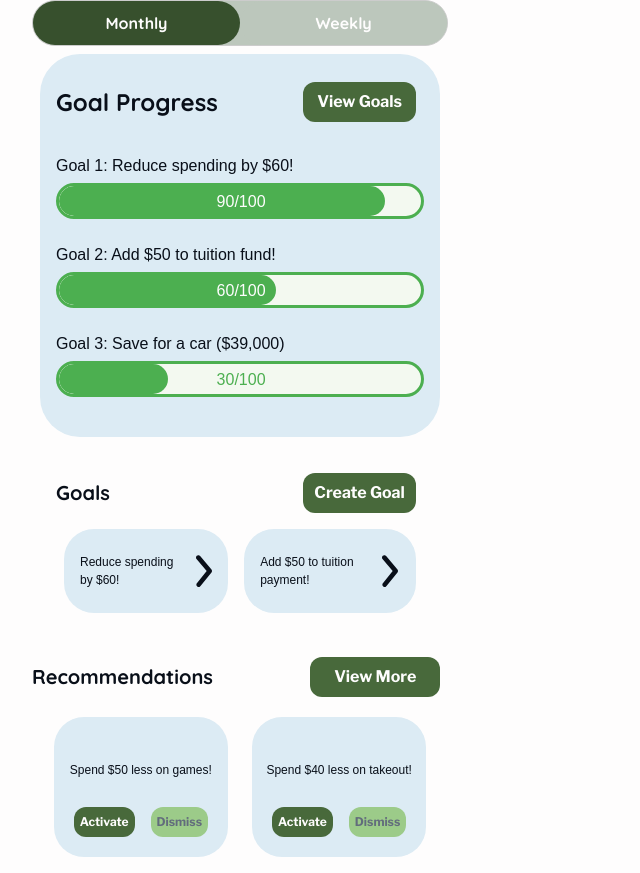
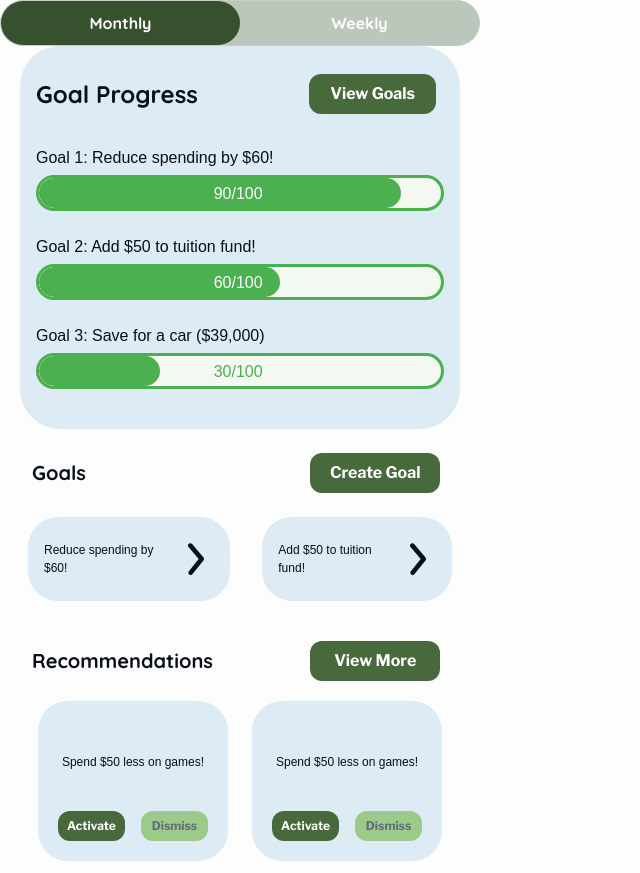
Before and after one commit to AlyssaHug/Design02_App, a Next.js app: page / in a window 1280 px wide. Shown: the whole page, without its empty margins (0-640 px from the left). Built offline with nearby package versions, Linux system fonts and the light colour scheme.

Commit message:
adjust goal card exports for flexibility in use

```diff
--- a/app/page.js
+++ b/app/page.js
@@ -1,25 +1,50 @@
 import ToggleButton from "@/app/ui/Buttons/ToggleButton";
-import ProgressBar from "./ui/ProgressBar/ProgressBar";
 import GoalProgress from "./ui/GoalCards/GoalCards";
 import { Goals } from "./ui/GoalCards/GoalCards";
 import { GoalRecs } from "./ui/GoalCards/GoalCards";
+import styles from "@/app/ui/GoalCards/GoalCards.module.css";
+import Button from "./ui/Buttons/Buttons";
 
 function page() {
     return (
         <div>
             <ToggleButton />
-            <GoalProgress value='Goal Progress' />
-            <Goals
-                value='Goals'
-                type='goals'
-                desc='Reduce spending by $60!'
-                imageSrc='/right_arrow.svg'
+            <GoalProgress
+                value='Goal Progress'
+                type='progress'
             />
-            <GoalRecs
-                value='Recommendations'
-                desc='Spend $50 less on games!'
-                desc2='Spend $40 less on takeout!'
-            />
+            <div className={styles.subheaderContainer}>
+                <h3 className={styles.subheader}>Goals</h3>
+                <Button
+                    className={styles.view}
+                    color='dark'
+                    value='Create Goal'
+                />
+            </div>
+            <div className={styles.goalsContent}>
+                <Goals
+                    type='goals'
+                    value='Reduce spending by $60!'
+                    imageSrc='/right_arrow.svg'
+                />
+                <Goals
+                    type='goals'
+                    value='Add $50 to tuition fund!'
+                    imageSrc='/right_arrow.svg'
+                />
+            </div>
+            <div className={styles.subheaderContainer}>
+                <h3 className={styles.subheader}>Recommendations</h3>
+                <Button
+                    className={styles.view}
+                    color='dark'
+                    value='View More'
+                />
+            </div>
+            <div className={styles.recsContent}>
+                <GoalRecs value='Spend $50 less on games!' />
+                <GoalRecs value='Spend $50 less on games!' />
+            </div>
         </div>
     );
 }
--- a/app/ui/GoalCards/GoalCards.js
+++ b/app/ui/GoalCards/GoalCards.js
@@ -62,31 +62,12 @@ export function Goals({ value, type, size, imageSrc, desc }) {
     );
     return (
         <div className={goalsClasses}>
-            <div className={styles.headerContainer}>
-                <h3 className={styles.subheader}>{value}</h3>
-                <Button
-                    className={styles.view}
-                    color='dark'
-                    value='Create Goal'
-                />
-            </div>
-            <div className={styles.goalsContent}>
             <div className={styles.goal}>
-                    <p className={styles.goalText}>{desc}</p>
+                <p className={styles.goalText}>{value}</p>
                 <img
                     className={styles.goalArrow}
                     src={imageSrc}
                 />
-                </div>
-                <div className={styles.goal}>
-                    <p className={styles.goalText}>
-                        Add $50 to tuition payment!
-                    </p>
-                    <img
-                        className={styles.goalArrow}
-                        src={imageSrc}
-                    />
-                </div>
             </div>
         </div>
     );
@@ -102,32 +83,8 @@ export function GoalRecs({ value, type, size, imageSrc, desc, desc2 }) {
     );
     return (
         <div className={goalRecsClasses}>
-            <div className={styles.headerContainer}>
-                <h3 className={styles.subheader}>{value}</h3>
-                <Button
-                    className={styles.view}
-                    color='dark'
-                    value='View More'
-                />
-            </div>
-            <div className={styles.recsContent}>
             <div className={styles.rec}>
-                    <p className={styles.recText}>{desc}</p>
-                    <div className={styles.buttons}>
-                        <Button
-                            value='Activate'
-                            size='caption'
-                            color='dark'
-                        />
-                        <Button
-                            value='Dismiss'
-                            size='caption'
-                            type='secondary'
-                        />
-                    </div>
-                </div>
-                <div className={styles.rec}>
-                    <p className={styles.recText}>{desc2}</p>
+                <p className={styles.recText}>{value}</p>
                 <div className={styles.buttons}>
                     <Button
                         value='Activate'
@@ -142,6 +99,5 @@ export function GoalRecs({ value, type, size, imageSrc, desc, desc2 }) {
                 </div>
             </div>
         </div>
-        </div>
     );
 }
--- a/app/ui/GoalCards/GoalCards.module.css
+++ b/app/ui/GoalCards/GoalCards.module.css
@@ -5,7 +5,11 @@
     align-self: center;
     border-radius: 40px;
     padding: 16px;
-    max-width: 400px;
+    max-width: 440px;
+}
+.progress {
+    align-self: center;
+    margin: 0 auto;
 }
 .headerContainer {
     display: flex;
@@ -38,10 +42,9 @@
     justify-content: space-between;
     align-items: center;
     padding: 16px;
-    margin: 8px;
 }
 .goalText {
-    flex: 0 0 80%;
+    flex: 0 0 70%;
 }
 .goalArrow {
     padding: 10px;
@@ -52,13 +55,17 @@
     justify-content: center;
     font-size: 12px;
     align-items: center;
+    margin-left: 12px;
+    margin-right: 12px;
 }
 .goals {
-    margin: 8px;
     align-self: center;
     border-radius: 40px;
     padding: 16px;
     max-width: 400px;
+}
+.create {
+    margin-right: 10%;
 }
 /*===Recommendations===*/
 .subheader {
@@ -67,6 +74,15 @@
     font-weight: bold;
     font-family: var(--font-quicksand);
 }
+.subheaderContainer {
+    display: flex;
+    justify-content: space-between;
+    align-items: center;
+    padding-top: 16px;
+    margin-left: 32px;
+    margin-right: 32px;
+}
+
 .recsContent {
     display: flex;
     justify-content: center;
@@ -74,8 +90,7 @@
 .recText {
     text-align: center;
     font-size: 12px;
-    padding-top: 32px;
-    padding-bottom: 20px;
+    padding: 40px 12px 32px;
 }
 .rec {
     background-color: #dcebf4;
--- a/app/ui/ProgressBar/ProgressBar.module.css
+++ b/app/ui/ProgressBar/ProgressBar.module.css
@@ -30,5 +30,5 @@
     text-align: center;
     color: #fefdfd;
     padding: 4px;
-    transform: translate(275%, -103%);
+    transform: translate(305%, -103%);
 }
```
Lines whose indentation alone changed are shown as unchanged.
